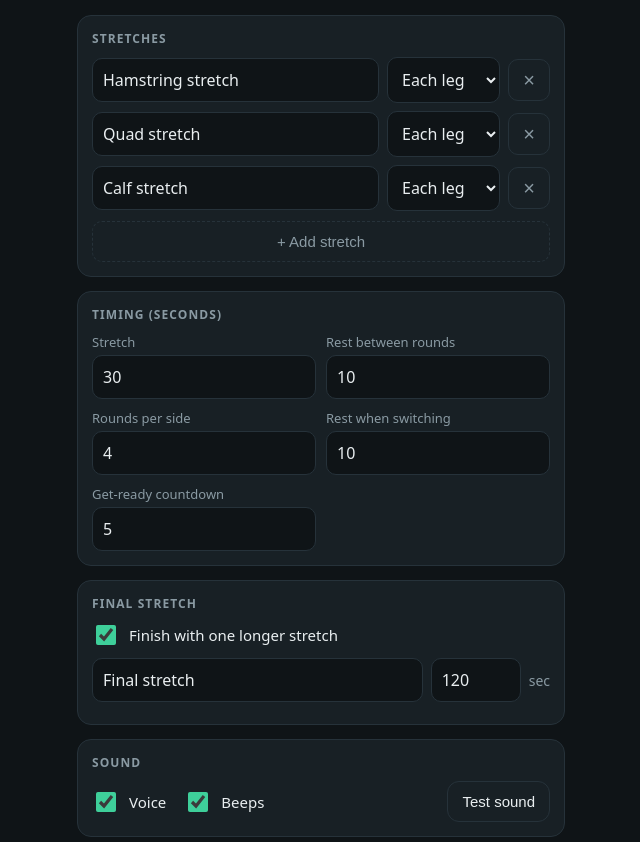
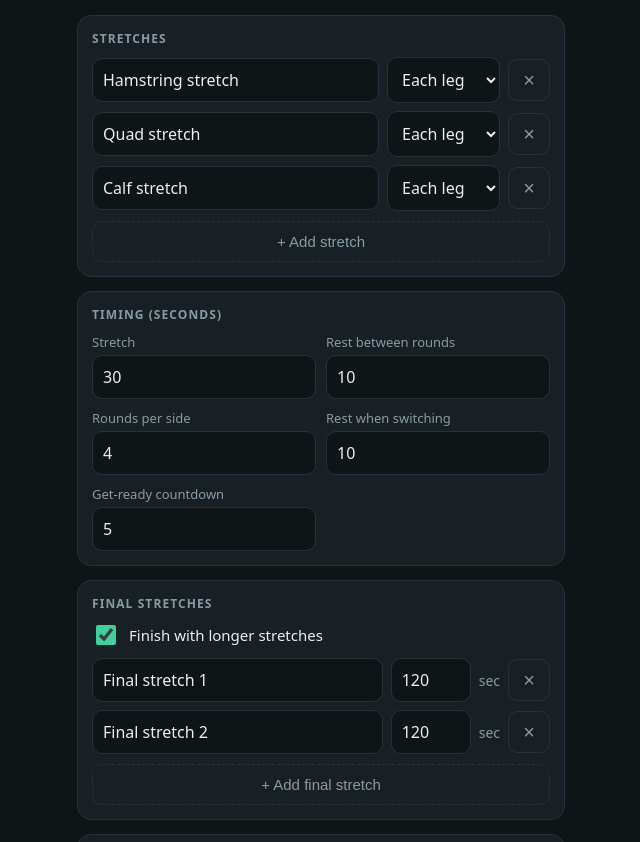
Before and after one commit to doctorb87/stretch-timer, a plain HTML site: page index.html in a window 1280 px wide. Shown: the part 103-945 px from the top of the page, without its empty margins (319-959 px from the left). Drawn offline with Linux system fonts and the light colour scheme.

Commit message:
Support multiple final stretches; add a second 2-minute final stretch
Co-Authored-By: Claude Opus 5.5 <noreply@anthropic.com>
Claude-Session: https://claude.ai/code/session_016it2VQ9nQ6Kr1x7vMRuBtB

```diff
--- a/index.html
+++ b/index.html
@@ -99,13 +99,10 @@ body.running{background:color-mix(in srgb,var(--accent) 10%,var(--bg))}
     </div>
 
     <div class="card">
-      <h2>Final stretch</h2>
-      <label class="check"><input type="checkbox" id="f-finalOn"> Finish with one longer stretch</label>
-      <div class="row" id="finalRow">
-        <input type="text" id="f-finalName" placeholder="Name">
-        <input type="number" id="f-finalDur" inputmode="numeric" min="1" style="width:90px" aria-label="Final stretch seconds">
-        <span style="color:var(--muted);font-size:14px">sec</span>
-      </div>
+      <h2>Final stretches</h2>
+      <label class="check"><input type="checkbox" id="f-finalOn"> Finish with longer stretches</label>
+      <div id="finalList"></div>
+      <button class="add" id="addFinalBtn">+ Add final stretch</button>
     </div>
 
     <div class="card">
@@ -167,7 +164,7 @@ const DEFAULTS = {
     {name:'Calf stretch',sides:'leg'}
   ],
   stretch:30, rest:10, rounds:4, change:10, ready:5,
-  finalOn:true, finalName:'Final stretch', finalDur:120,
+  finalOn:true, finals:[{name:'Final stretch 1',dur:120},{name:'Final stretch 2',dur:120}],
   voice:true, beeps:true
 };
 
@@ -176,14 +173,21 @@ function clone(o){return JSON.parse(JSON.stringify(o));}
 function load(){
   try{
     const s = JSON.parse(localStorage.getItem(KEY));
-    if(s && Array.isArray(s.stretches)) return Object.assign(clone(DEFAULTS), s);
+    if(s && Array.isArray(s.stretches)){
+      if(!Array.isArray(s.finals)){
+        // older version had a single final stretch: keep it and add a second
+        s.finals = [{name:(s.finalName||'Final stretch 1'), dur:(s.finalDur||120)}, {name:'Final stretch 2', dur:120}];
+        delete s.finalName; delete s.finalDur;
+      }
+      return Object.assign(clone(DEFAULTS), s);
+    }
   }catch(e){}
   return clone(DEFAULTS);
 }
 function save(){try{localStorage.setItem(KEY, JSON.stringify(cfg));}catch(e){}}
 let cfg = load();
 
-const NUMS = {stretch:1, rest:0, rounds:1, change:0, ready:0, finalDur:1};
+const NUMS = {stretch:1, rest:0, rounds:1, change:0, ready:0};
 function int(v, min){v = parseInt(v,10); return isNaN(v) ? min : Math.max(min, v);}
 
 /* ---------- setup UI ---------- */
@@ -201,6 +205,23 @@ function renderList(){
     row.append(inp, sel, del); box.appendChild(row);
   });
 }
+function renderFinals(){
+  const box = $('#finalList'); box.innerHTML = '';
+  cfg.finals.forEach((f,i) => {
+    const row = document.createElement('div'); row.className = 'row';
+    const inp = document.createElement('input'); inp.type='text'; inp.value=f.name; inp.placeholder='Name';
+    inp.oninput = () => {f.name = inp.value; changed();};
+    const sec = document.createElement('input'); sec.type='number'; sec.inputMode='numeric'; sec.min='1'; sec.value=f.dur;
+    sec.style.width='80px'; sec.setAttribute('aria-label','Seconds');
+    sec.oninput = () => {f.dur = int(sec.value, 1); changed();};
+    sec.onblur = () => {sec.value = f.dur;};
+    const unit = document.createElement('span'); unit.textContent='sec'; unit.style.cssText='color:var(--muted);font-size:14px';
+    const del = document.createElement('button'); del.className='icon-btn'; del.textContent='×'; del.setAttribute('aria-label','Remove final stretch');
+    del.onclick = () => {cfg.finals.splice(i,1); renderFinals(); changed();};
+    row.append(inp, sec, unit, del); box.appendChild(row);
+  });
+}
+$('#addFinalBtn').onclick = () => {cfg.finals.push({name:'Final stretch ' + (cfg.finals.length+1), dur:120}); renderFinals(); changed();};
 function bindFields(){
   Object.keys(NUMS).forEach(k => {
     const el = $('#f-'+k); el.value = cfg[k];
@@ -211,12 +232,11 @@ function bindFields(){
     const el = $('#f-'+k); el.checked = !!cfg[k];
     el.onchange = () => {cfg[k] = el.checked; changed();};
   });
-  const fn = $('#f-finalName'); fn.value = cfg.finalName;
-  fn.oninput = () => {cfg.finalName = fn.value; changed();};
+
 }
 function changed(){
   save();
-  $('#finalRow').style.opacity = cfg.finalOn ? 1 : .4;
+  $('#finalList').style.opacity = $('#addFinalBtn').style.opacity = cfg.finalOn ? 1 : .4;
   const steps = buildSteps();
   const sets = countSets();
   $('#sumSets').textContent = sets + (sets===1 ? ' set' : ' sets');
@@ -236,12 +256,17 @@ function blocks(){
   });
   return out;
 }
-function finalBlock(){ return cfg.finalOn && cfg.finalDur > 0 ? {name:(cfg.finalName||'').trim()||'Final stretch', side:'', final:true} : null; }
-function countSets(){ return blocks().length + (finalBlock()?1:0); }
+function finalBlocks(){
+  if(!cfg.finalOn) return [];
+  const fs = cfg.finals.filter(f => f.dur > 0).map(f => ({name:(f.name||'').trim()||'Final stretch', side:'', final:true, dur:f.dur}));
+  if(fs.length) fs[fs.length-1].last = true;
+  return fs;
+}
+function countSets(){ return blocks().length + finalBlocks().length; }
 function label(b){ return b.side ? b.name + ', ' + b.side.toLowerCase() : b.name; }
 
 function buildSteps(){
-  const bl = blocks(), fb = finalBlock(), N = Math.max(1, cfg.rounds);
+  const bl = blocks(), fbs = finalBlocks(), fb = fbs[0], N = Math.max(1, cfg.rounds);
   const steps = [];
   if(!bl.length && !fb) return steps;
   steps.push({type:'ready', dur:cfg.ready, next: bl[0] || fb});
@@ -255,7 +280,10 @@ function buildSteps(){
       }
     }
   });
-  if(fb) steps.push({type:'final', dur:cfg.finalDur, block:fb, set:bl.length});
+  fbs.forEach((f, fi) => {
+    steps.push({type:'final', dur:f.dur, block:f, set:bl.length + fi, idx:fi + 1, of:fbs.length});
+    if(fbs[fi+1]) steps.push({type:'change', dur:cfg.change, block:f, next:fbs[fi+1], set:bl.length + fi});
+  });
   return steps.filter(s => s.dur > 0);
 }
 
@@ -393,7 +421,7 @@ function cueStart(st, prev){
     case 'ready': {
       SND.tick();
       const n = st.next;
-      say(n.final ? 'Get ready. ' + n.name + ', ' + fmtSpeak(cfg.finalDur) + '.' : 'Get ready. First, ' + label(n) + '.');
+      say(n.final ? 'Get ready. ' + n.name + ', ' + fmtSpeak(n.dur) + '.' : 'Get ready. First, ' + label(n) + '.');
       break;
     }
     case 'stretch': {
@@ -413,7 +441,7 @@ function cueStart(st, prev){
     case 'change': {
       SND.change();
       const n = st.next; let t;
-      if(n.final) t = 'Rest. Last one: ' + n.name + ', ' + fmtSpeak(cfg.finalDur) + '.';
+      if(n.final) t = 'Rest. ' + (n.last ? 'Last one: ' : 'Next, ') + n.name + ', ' + fmtSpeak(n.dur) + '.';
       else if(n.name === b.name && n.side) t = 'Rest. Switch to ' + n.side.toLowerCase() + '.';
       else t = 'Rest. Next, ' + label(n) + '.';
       say(t, 650);
@@ -468,13 +496,13 @@ function paint(rem){
       case 'change':
         phase = (st.next.name === st.block.name && !st.next.final) ? 'SWITCH SIDES' : 'REST';
         what = st.next.name; side = st.next.side || ''; break;
-      case 'final': phase = 'FINAL STRETCH'; side = ''; break;
+      case 'final': phase = 'FINAL STRETCH'; side = ''; round = st.of > 1 ? st.idx + ' of ' + st.of : ''; break;
     }
     if(st.type === 'rest'){
       const nx = run.steps.slice(run.i+1).find(s=>s.type==='stretch');
       round = nx ? 'Next: round ' + nx.round + ' of ' + nx.rounds : '';
     }
-    if(st.type === 'ready' || st.type === 'change') round = st.next.final ? 'Up next · ' + fmtClock(cfg.finalDur) + ' hold' : 'Up next';
+    if(st.type === 'ready' || st.type === 'change') round = st.next.final ? 'Up next · ' + fmtClock(st.next.dur) + ' hold' : 'Up next';
     $('#phase').textContent = phase;
     $('#what').textContent = what;
     $('#side').textContent = side;
@@ -541,7 +569,7 @@ $('#startBtn').onclick = start;
 $('#backBtn').onclick = () => show('setup');
 
 /* ---------- init ---------- */
-renderList(); bindFields(); changed();
+renderList(); renderFinals(); bindFields(); changed();
 if('serviceWorker' in navigator){
   window.addEventListener('load', () => { navigator.serviceWorker.register('sw.js').catch(()=>{}); });
 }
--- a/sw.js
+++ b/sw.js
@@ -1,5 +1,5 @@
 // Offline support: serve from cache, refresh in the background.
-const CACHE = 'stretch-timer-v1';
+const CACHE = 'stretch-timer-v2';
 const FILES = [
   './',
   './index.html',
```
